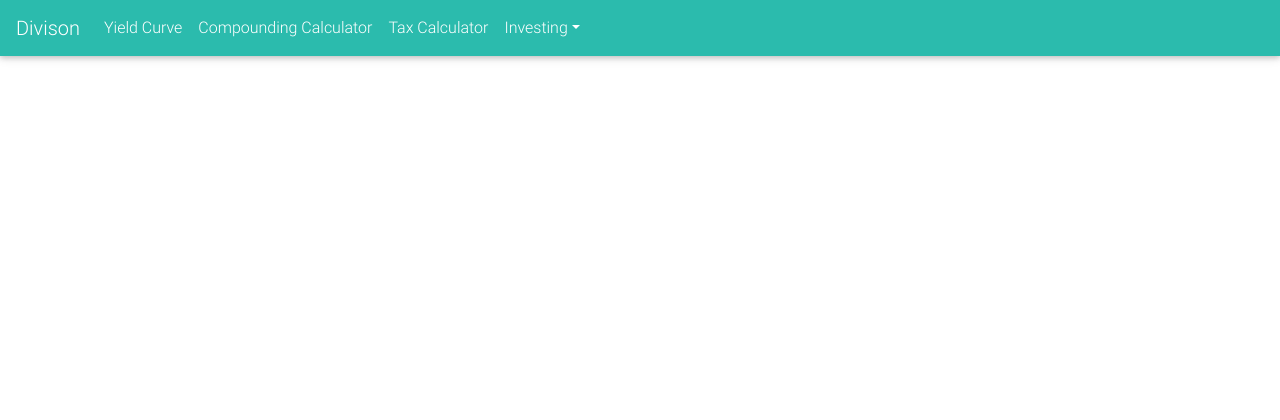
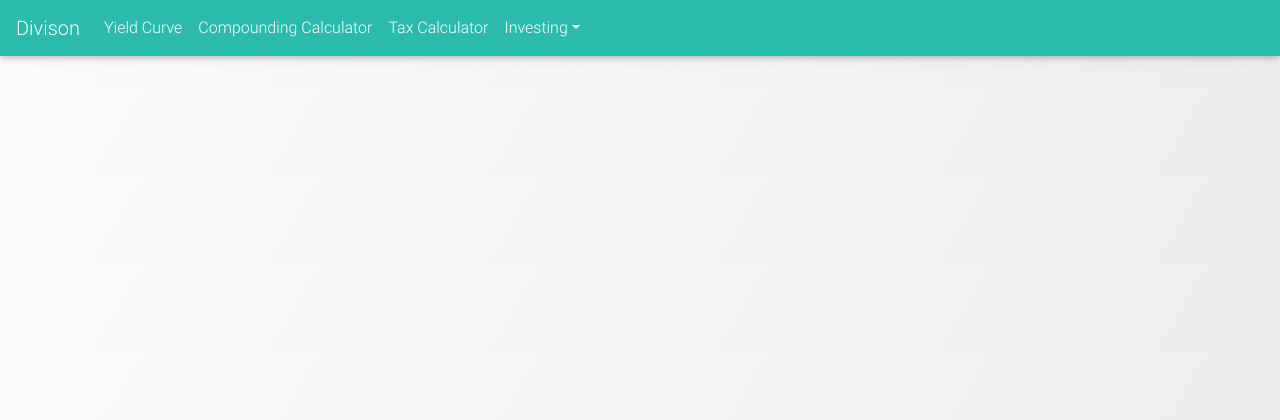
Before and after one commit to rahulsarathy/yield-curve, a Django app: template templates/navbar.html in a window 1280 px wide. Shown: the top 420 px of the page. Run offline with Django 3.2, Linux system fonts and the light colour scheme; the template is opened without the code that fills it, so the values that code supplies are empty; some libraries are stand-ins or nearby versions.

Commit message:
Use a gentle gray gradient for the background of all pages.

```diff
--- a/static/css/navbar.css
+++ b/static/css/navbar.css
@@ -1,3 +1,8 @@
+body {
+  /* cloudy-knoxville-gradient */
+  background-image:-webkit-linear-gradient(330deg,#fdfbfb 0,#ebedee 100%);
+}
+
 #content {
   padding: 16px;
 }
```
